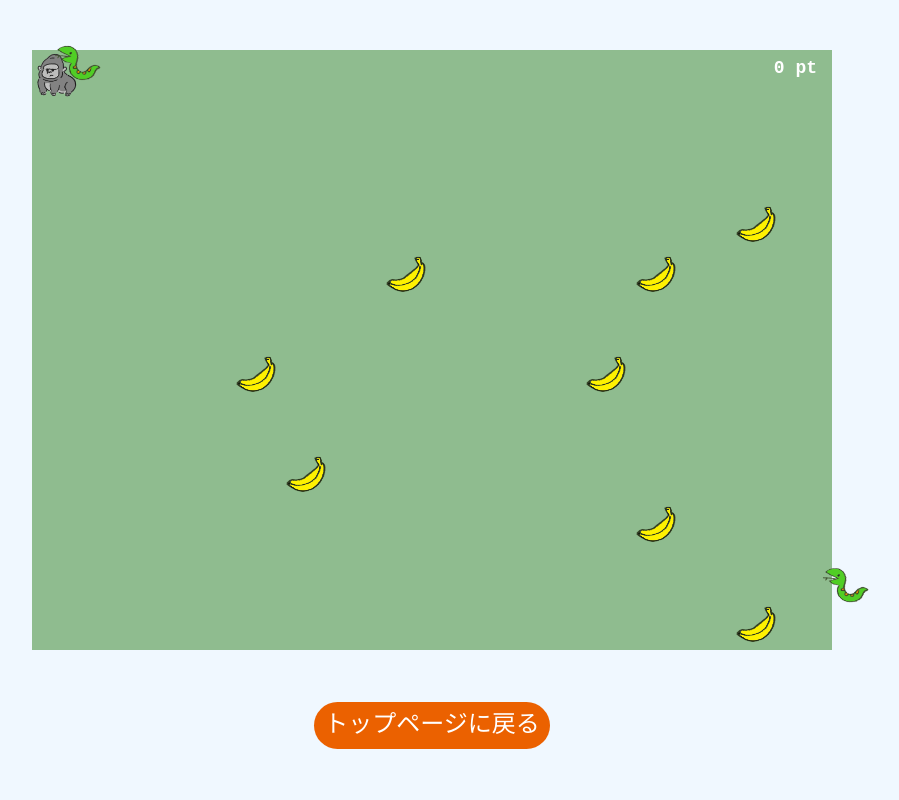
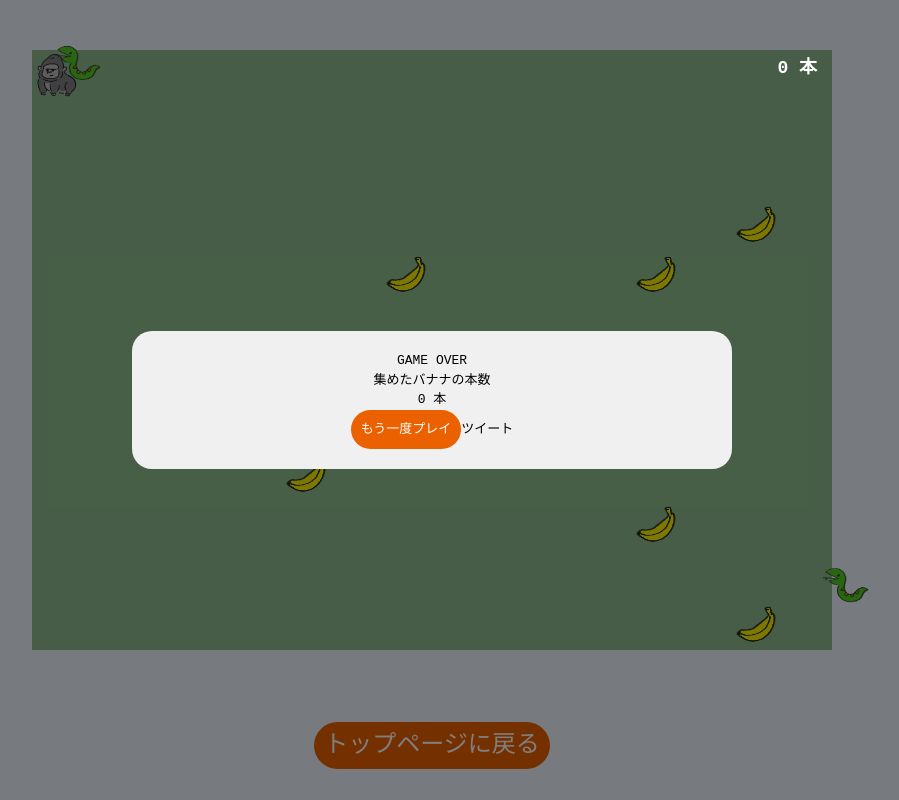
Before and after one commit to chain792/GorillaCollectingBanana, a Vue app: page /play in a window 1280 px wide. Shown: the whole page, without its empty margins (208-1107 px from the left). Built offline with nearby package versions, Linux system fonts and the light colour scheme.

Commit message:
add: ゲーム終了処理追加

```diff
--- a/src/App.vue
+++ b/src/App.vue
@@ -6,8 +6,27 @@
 </template>
 
 <style>
-  body{
-    background-color: aliceblue;
-    font-family: monospace;
-  }
+body{
+  background-color: aliceblue;
+  font-family: monospace;
+}
+
+.btn {
+  background-color: #eb6100;
+  border-radius: 100vh;
+  text-decoration: none;
+  padding: 10px;
+  color: #fff;
+  border: none;
+  -webkit-user-select: none;
+	-moz-user-select: none;
+  -ms-user-select: none;
+	user-select: none;
+}
+
+.btn:hover{
+  background: #f56500;
+  box-shadow: 2px 2px 2px rgba(0,0,0,0.4);
+  padding: 11px;
+}
 </style>
--- a/src/components/BananaLayer.vue
+++ b/src/components/BananaLayer.vue
@@ -44,6 +44,7 @@ watch(isFinished, () => {
 
 onBeforeUnmount(() => {
   window.clearInterval(intervalID)
+  Grid.initialize()
 })
 
 </script>
--- /dev/null
+++ b/src/components/GameOverModal.vue
@@ -0,0 +1,71 @@
+<template>
+  <teleport to="body">
+    <div class="modal" id="sample-modal" v-show="isVisible" @click="close"></div>
+    <div class="modal-content" v-show="isVisible">
+      <p>GAME OVER</p>
+      <p>集めたバナナの本数</p>
+      <p>{{props.score}} 本</p>
+      <div class="flex">
+        <button class="btn" @click="reload">もう一度プレイ</button>
+        <button>ツイート</button>
+      </div>
+    </div>
+  </teleport>
+</template>
+
+<script setup lang="ts">
+interface Props {
+  isVisible: boolean
+  score: number
+}
+const props = withDefaults(defineProps<Props>(),{
+  isVisible: false
+})
+
+interface Emits {
+  (e: 'close-modal', value: void): void
+}
+const emit = defineEmits<Emits>()
+
+const close = (): void => {
+  emit('close-modal')
+}
+
+const reload = (): void => {
+  document.location.reload()
+}
+
+
+</script>
+
+<style scoped>
+.modal{
+  position: fixed;
+  top: 0;
+  right: 0;
+  bottom: 0;
+  left: 0;
+  background-color: rgba(0,0,0,.5);
+  display: flex;
+  flex-direction: column;
+  align-items: center;
+  justify-content: center;
+}
+
+.modal-content{
+  position: fixed;
+  top: 50%;
+  left: 50%;
+  transform: translate(-50%, -50%);
+  background-color: rgba(0,0,0,.5);
+  display: flex;
+  flex-direction: column;
+  align-items: center;
+  justify-content: center;
+  background-color: #f0f0f0;
+  width: 600px;
+  height: auto;
+  border-radius: 20px;
+  padding: 20px;
+}
+</style>
--- a/src/components/SnakeLayer.vue
+++ b/src/components/SnakeLayer.vue
@@ -40,6 +40,7 @@ watch(isFinished, () => {
 
 onBeforeUnmount(() => {
   window.clearInterval(intervalID)
+  Snake.initialize()
 })
 
 </script>
--- a/src/components/Stage.vue
+++ b/src/components/Stage.vue
@@ -1,10 +1,11 @@
 <template>
   <div class="stage" @click="moveGorilla">
-    <div class="click-none score">{{score}} pt</div>
+    <div class="click-none score">{{score}} 本</div>
     <img src="../assets/gorilla.png" width="50" height="50" class="click-none" id="gorilla">
     <BananaLayer class="click-none" @create-banana="createBanana" :isFinished="isFinished" />
     <SnakeLayer class="click-none" @create-snake="createSnake" :isFinished="isFinished" />
   </div>
+  <GameOverModal :isVisible="isVisibleModal" :score="score" @close-modal="closeModal" />
 </template>
 
 <script setup lang="ts">
@@ -14,6 +15,7 @@ import { Banana } from '../core/banana'
 import { Snake } from '../core/snake'
 import BananaLayer from '../components/BananaLayer.vue'
 import SnakeLayer from '../components/SnakeLayer.vue'
+import GameOverModal from './GameOverModal.vue'
 
 let gorilla: Gorilla
 const bananas: Array<Banana> = []
@@ -42,7 +44,7 @@ const createSnake = (snake: Snake) => {
 const play = () => {
   bananas.forEach(banana => {
     if(banana.isCollision(gorilla.positions())){
-      score.value += 100
+      score.value += 1
       banana.destroy()
       const index = bananas.indexOf(banana)
       bananas.splice(index, 1)
@@ -53,7 +55,7 @@ const play = () => {
     snake.move(gorilla.positions())
     if(snake.isCollision(gorilla.positions())){
       isFinished.value = true
-      alert('gameover')
+      openModal()
       return
     }
   })
@@ -64,6 +66,18 @@ const play = () => {
 onBeforeUnmount(() => {
   isFinished.value = true
 })
+
+
+/* モーダル処理 */
+const isVisibleModal = ref(false)
+
+const openModal = (): void => {
+  isVisibleModal.value = true
+}
+
+const closeModal = (): void => {
+  isVisibleModal.value = false
+}
 
 </script>
 
--- a/src/core/grid.ts
+++ b/src/core/grid.ts
@@ -1,8 +1,8 @@
 import { fisherYatesShuffle } from './utils/shuffle'
 
 export class Grid {
-  private static rowNumber: number = 12
-  private static columnNumber: number = 16
+  private static readonly rowNumber: number = 12
+  private static readonly columnNumber: number = 16
   private static grids: Array<Grid> = []
   readonly row: number
   readonly column: number
@@ -33,4 +33,8 @@ export class Grid {
   release(): void {
     this.isUsed = false
   }
+
+  static initialize(): void {
+    Grid.grids = []
+  }
 }
--- a/src/core/snake.ts
+++ b/src/core/snake.ts
@@ -62,4 +62,8 @@ export class Snake {
       return false
     }
   }
+
+  static initialize(): void {
+    Snake.snakeNumber = 0
+  }
 }
--- a/src/pages/Home.vue
+++ b/src/pages/Home.vue
@@ -37,21 +37,4 @@ const closeModal = (): void => {
 .title-color{
   color: #eb1b00;
 }
-.btn {
-  background-color: #eb6100;
-  border-radius: 100vh;
-  text-decoration: none;
-  padding: 10px;
-  color: #fff;
-  border: none;
-  -webkit-user-select: none;
-	-moz-user-select: none;
-  -ms-user-select: none;
-	user-select: none;
-}
-.btn:hover{
-  background: #f56500;
-  box-shadow: 2px 2px 2px rgba(0,0,0,0.4);
-  padding: 11px;
-}
 </style>
--- a/src/pages/Play.vue
+++ b/src/pages/Play.vue
@@ -1,6 +1,6 @@
 <template>
   <Stage/>
-  <div class="stage-below">
+  <div class="mt-20 text-center">
     <router-link to="/" class="btn text-2xl">トップページに戻る</router-link>
   </div>
 </template>
@@ -9,26 +9,5 @@
 import Stage from '../components/Stage.vue';
 </script>
 
-<style scoped>
-.stage-below{
-  margin-top: 60px;
-  text-align: center;
-}
-.btn {
-  background-color: #eb6100;
-  border-radius: 100vh;
-  text-decoration: none;
-  padding: 10px;
-  color: #fff;
-  border: none;
-  -webkit-user-select: none;
-	-moz-user-select: none;
-  -ms-user-select: none;
-	user-select: none;
-}
-.btn:hover{
-  background: #f56500;
-  box-shadow: 2px 2px 2px rgba(0,0,0,0.4);
-  padding: 11px;
-}
+<style>
 </style>
```
